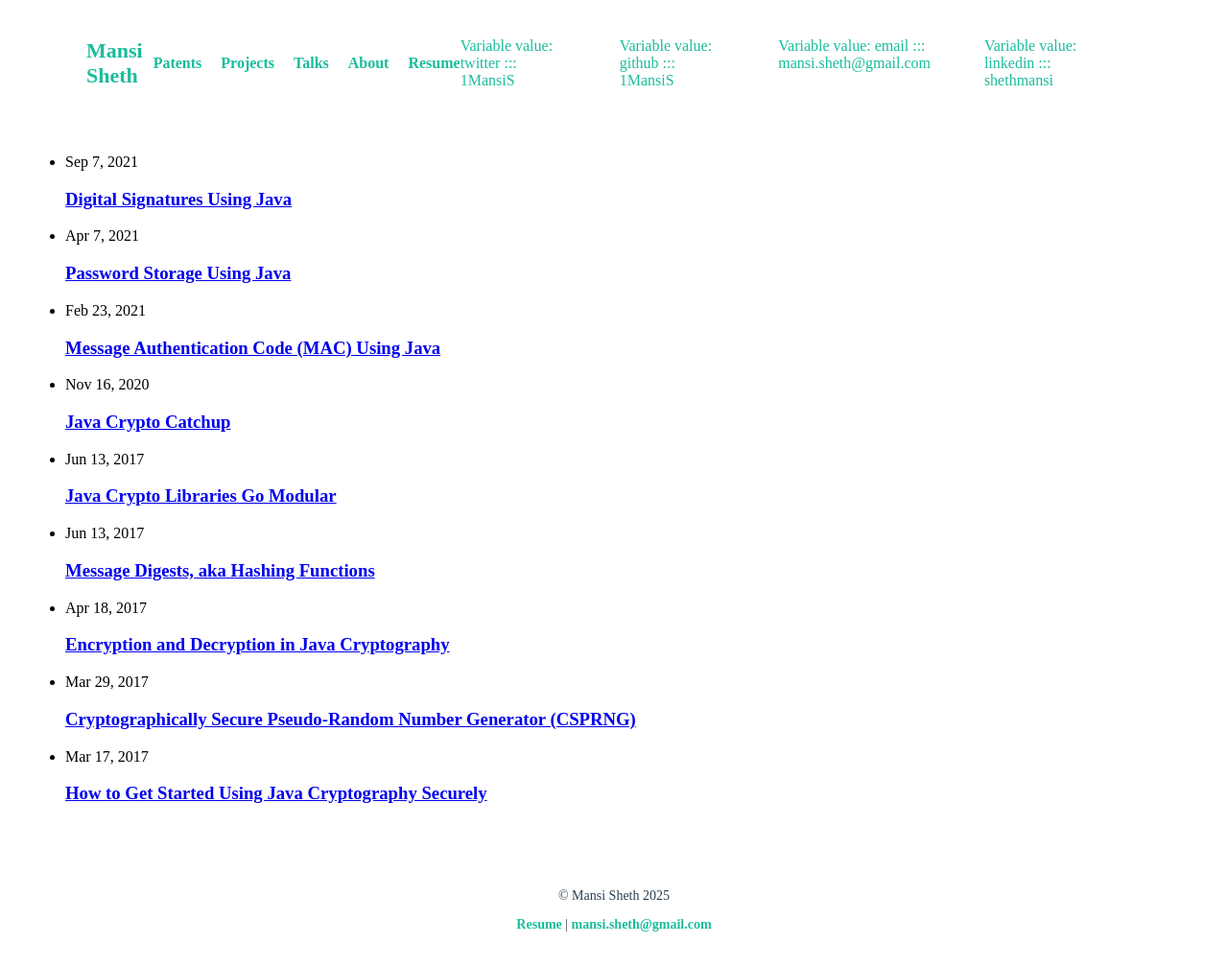
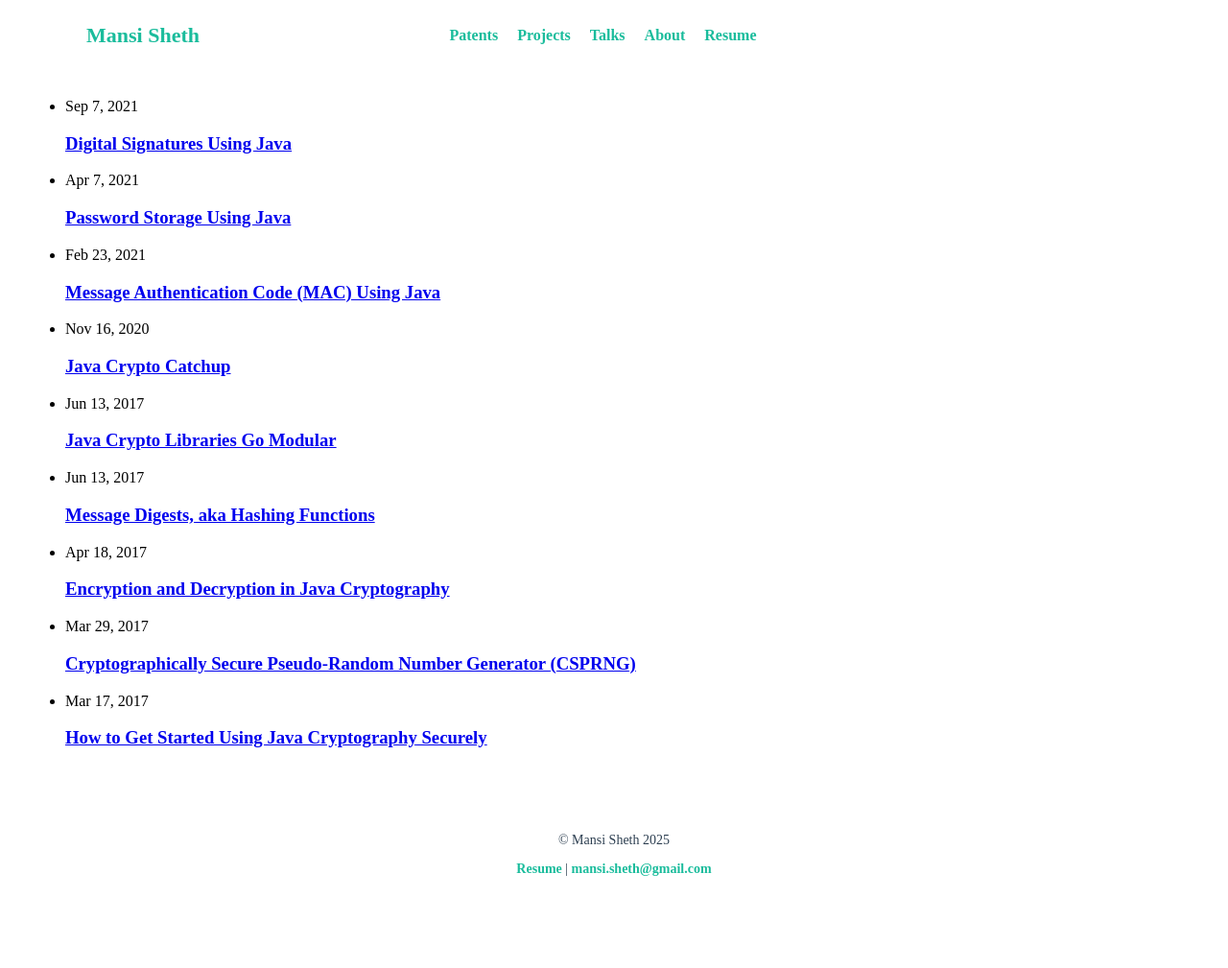
Before and after one commit to 1MansiS/1MansiS.github.io, a Jekyll site: the page built from index.markdown, in a window 1280 px wide. Shown: the whole page at 96% size. Built offline with Jekyll 4.4.1, drawn with Linux system fonts in a browser that asks for light colours; after the commit the page ends 951 px from its top, so only the background shows below that; grey boxes are pictures that could not be loaded.

Commit message:
Update header.html

```diff
--- a/_includes/header.html
+++ b/_includes/header.html
@@ -18,9 +18,8 @@
         <div class="social-icons">
              {% if site.minima.social_links.size > 0 %}
                 {% for platform in site.minima.social_links %}
-                        <p>Variable value: {{ platform[0] }} ::: {{ platform[1] }}</p>
-                            <a href="https://{{ platform }}.com/{{ site.minima.social_links[platform] }}" target="_blank">
-                              <img src="/assets/{{ platform }}-icon.svg" alt="{{ platform }}" width="24">
+                            <a href="https://{{ platform[0] }}.com/{{ platform[1] }}" target="_blank">
+                              <img src="/assets/{{ platform[0] }}-icon.svg" alt="{{ platform[0] }}" width="24">
                             </a>
                 {% endfor %}
             {% endif %}
```
